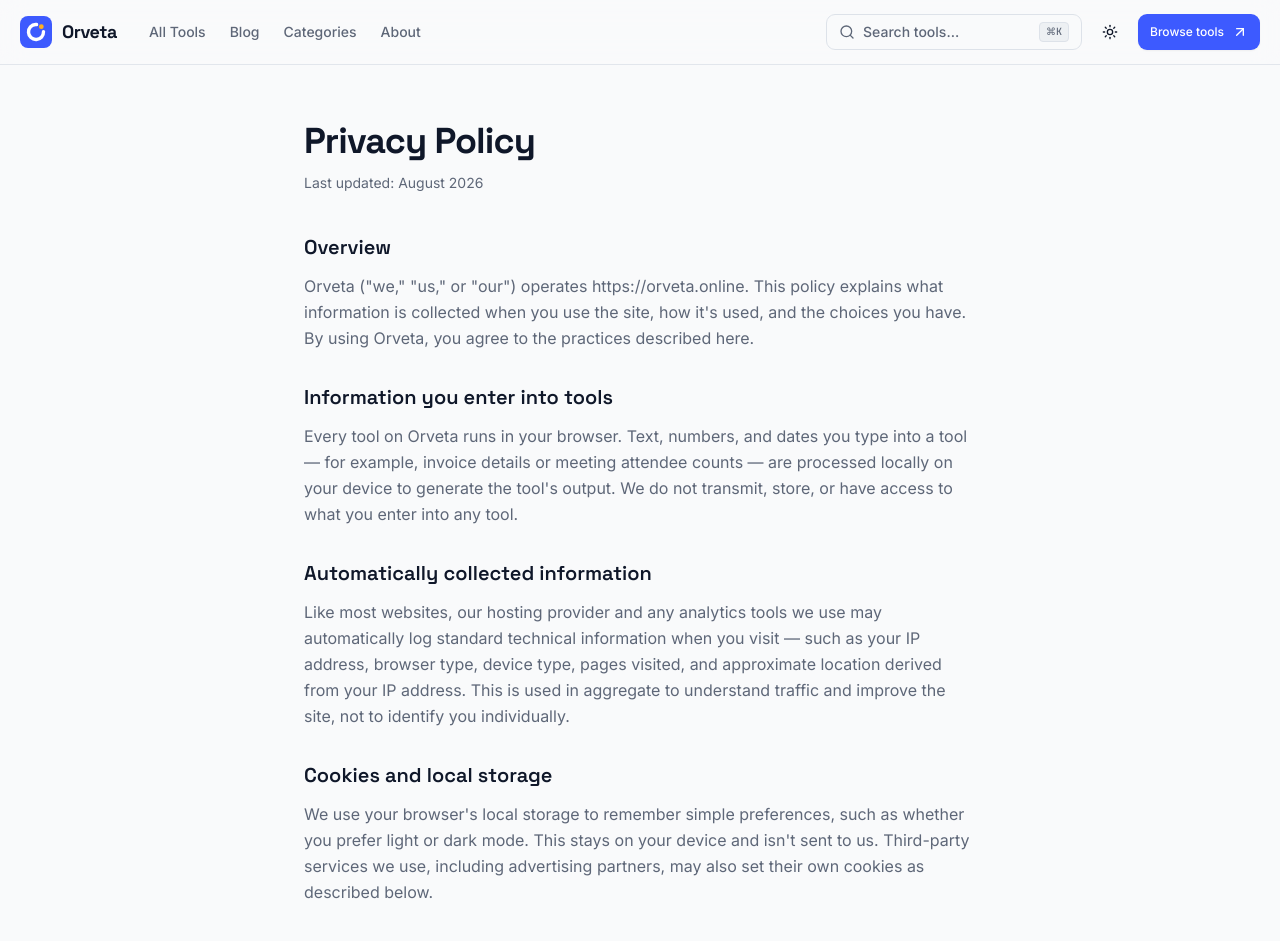
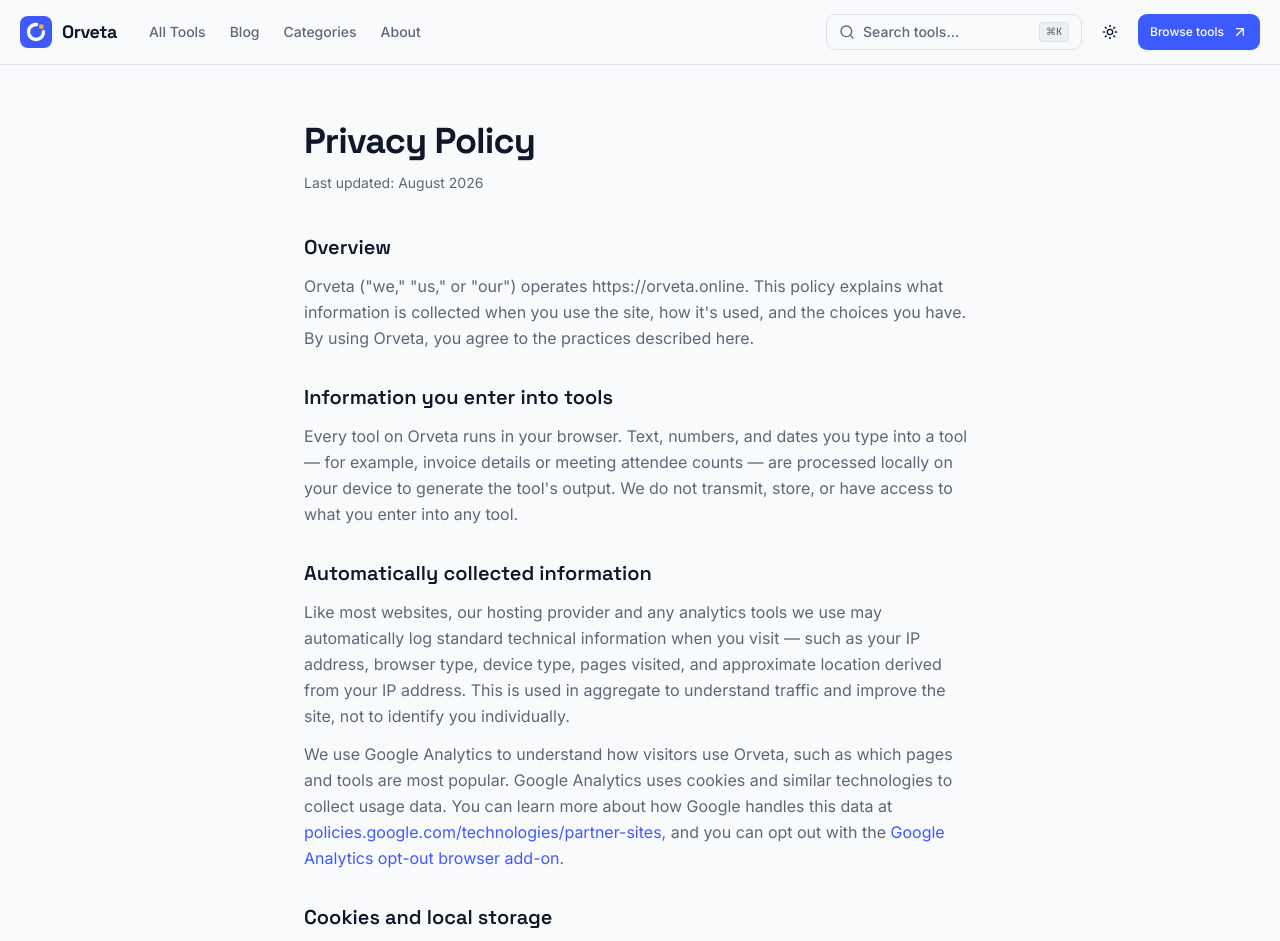
Before and after one commit to hanzlakhalid-dev/Orveta, a Next.js app: page /privacy in a window 1280 px wide. Shown: the top 941 px of the page. Built offline with nearby package versions, Linux system fonts and the light colour scheme.

Commit message:
Added google analytics

```diff
--- a/src/app/layout.tsx
+++ b/src/app/layout.tsx
@@ -75,6 +75,18 @@ export default function RootLayout({ children }: { children: React.ReactNode })
           crossOrigin="anonymous"
           strategy="afterInteractive"
         />
+        {/* Google tag (gtag.js) */}
+        <Script
+          async
+          src={`https://www.googletagmanager.com/gtag/js?id=${siteConfig.gaId}`}
+          strategy="afterInteractive"
+        />
+        <Script id="google-analytics" strategy="afterInteractive">
+          {`window.dataLayer = window.dataLayer || [];
+function gtag(){dataLayer.push(arguments);}
+gtag('js', new Date());
+gtag('config', '${siteConfig.gaId}');`}
+        </Script>
       </head>
       <body className={`${display.variable} ${body.variable} ${mono.variable} font-sans`}>
         <ThemeProvider attribute="class" defaultTheme="system" enableSystem disableTransitionOnChange>
--- a/src/app/privacy/page.tsx
+++ b/src/app/privacy/page.tsx
@@ -51,6 +51,30 @@ export default function PrivacyPage() {
               address, browser type, device type, pages visited, and approximate location derived
               from your IP address. This is used in aggregate to understand traffic and improve
               the site, not to identify you individually.
+            </p>
+            <p className="mt-3 leading-relaxed">
+              We use Google Analytics to understand how visitors use {siteConfig.name}, such as
+              which pages and tools are most popular. Google Analytics uses cookies and similar
+              technologies to collect usage data. You can learn more about how Google handles this
+              data at{" "}
+              <a
+                href="https://policies.google.com/technologies/partner-sites"
+                target="_blank"
+                rel="noopener noreferrer"
+                className="text-primary underline-offset-4 hover:underline"
+              >
+                policies.google.com/technologies/partner-sites
+              </a>
+              , and you can opt out with the{" "}
+              <a
+                href="https://tools.google.com/dlpage/gaoptout"
+                target="_blank"
+                rel="noopener noreferrer"
+                className="text-primary underline-offset-4 hover:underline"
+              >
+                Google Analytics opt-out browser add-on
+              </a>
+              .
             </p>
           </section>
 
--- a/src/lib/site-config.ts
+++ b/src/lib/site-config.ts
@@ -6,6 +6,7 @@ export const siteConfig = {
   url: "https://orveta.online",
   ogImage: "/og-image.png",
   email: "contact@orveta.online",
+  gaId: "G-LE09XTZF50",
   keywords: [
     "free online tools",
     "business tools",
```
